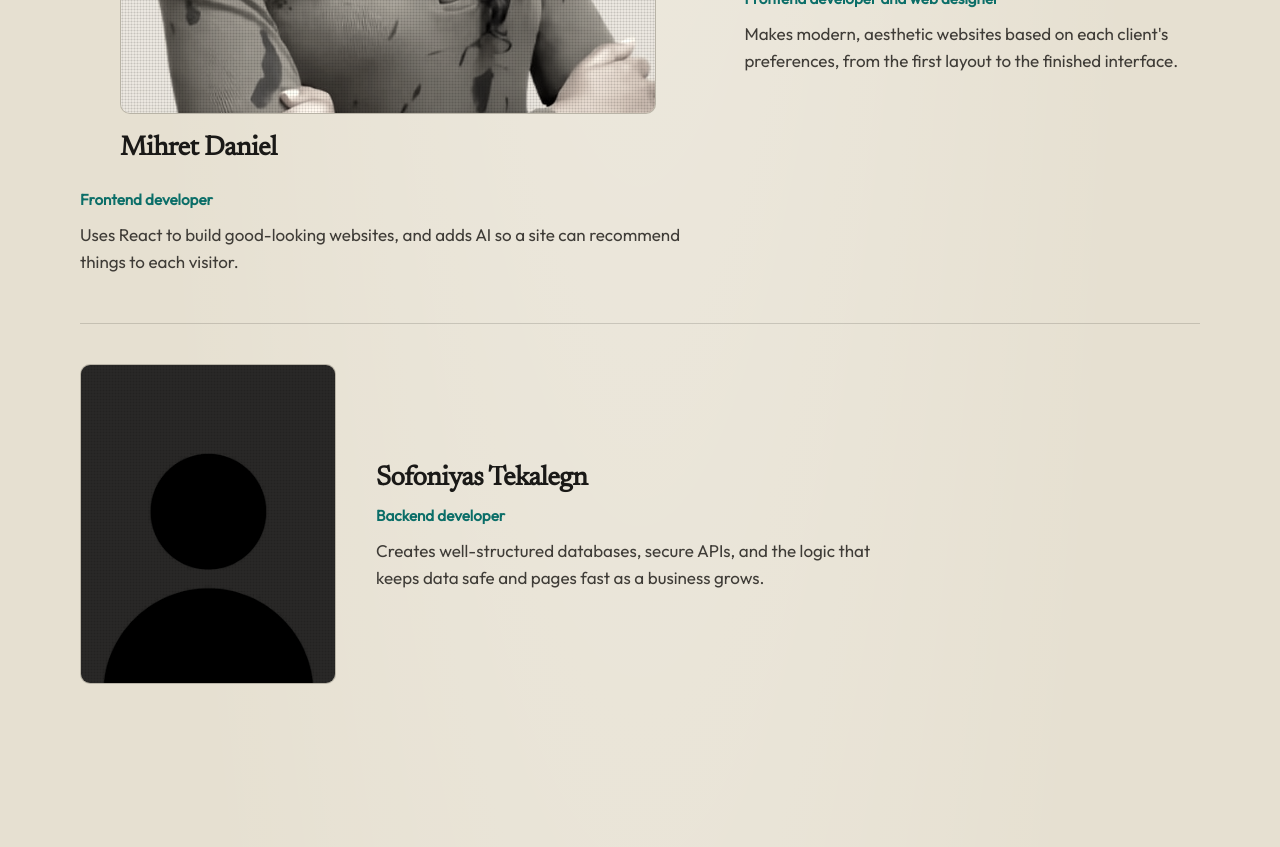
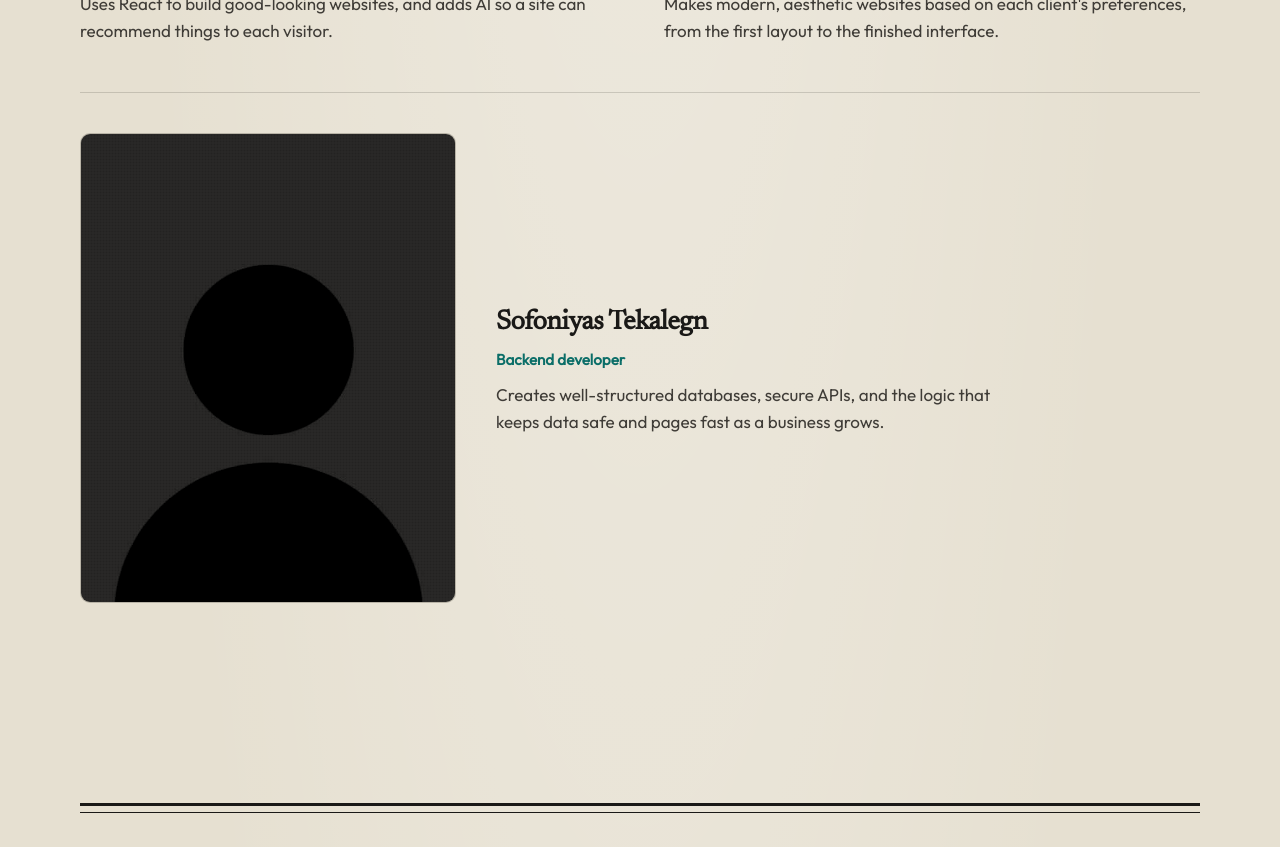
Before and after one commit to mersy11dan/siket_digitals, a React (Vite) app: page / in a window 1280 px wide. Shown: the part 1280-2127 px from the top of the page. Built offline with nearby package versions, Linux system fonts and the light colour scheme.

Commit message:
Make all member photos the same size

```diff
--- a/src/index.css
+++ b/src/index.css
@@ -556,12 +556,19 @@ figcaption {
 }
 
 .members-grid {
+  --photo-w: 23.5rem;
   display: grid;
   gap: 2.5rem;
 }
 
+.member figure {
+  margin: 0;
+}
+
 .member-photo {
   position: relative;
+  width: 100%;
+  max-width: var(--photo-w);
   aspect-ratio: 4 / 5;
   overflow: hidden;
   border-radius: 10px;
@@ -592,13 +599,8 @@ figcaption {
 
 .member-row {
   display: grid;
-  grid-template-columns: minmax(0, 11rem) minmax(0, 1fr);
-  gap: 1.25rem 1.75rem;
+  gap: 0.85rem;
   align-items: start;
-}
-
-.member-row .member-photo {
-  aspect-ratio: 4 / 5;
 }
 
 .member-row-text {
@@ -801,14 +803,14 @@ figcaption {
   }
 
   .members-grid {
-    grid-template-columns: 1.15fr 0.85fr;
+    grid-template-columns: repeat(2, minmax(0, 1fr));
     gap: 3rem;
     align-items: start;
   }
 
   .member-row {
     grid-column: 1 / -1;
-    grid-template-columns: minmax(0, 16rem) minmax(0, 1fr);
+    grid-template-columns: minmax(0, var(--photo-w)) minmax(0, 1fr);
     gap: 2.5rem;
     padding-top: 2.5rem;
     border-top: 1px solid var(--rule);
```
